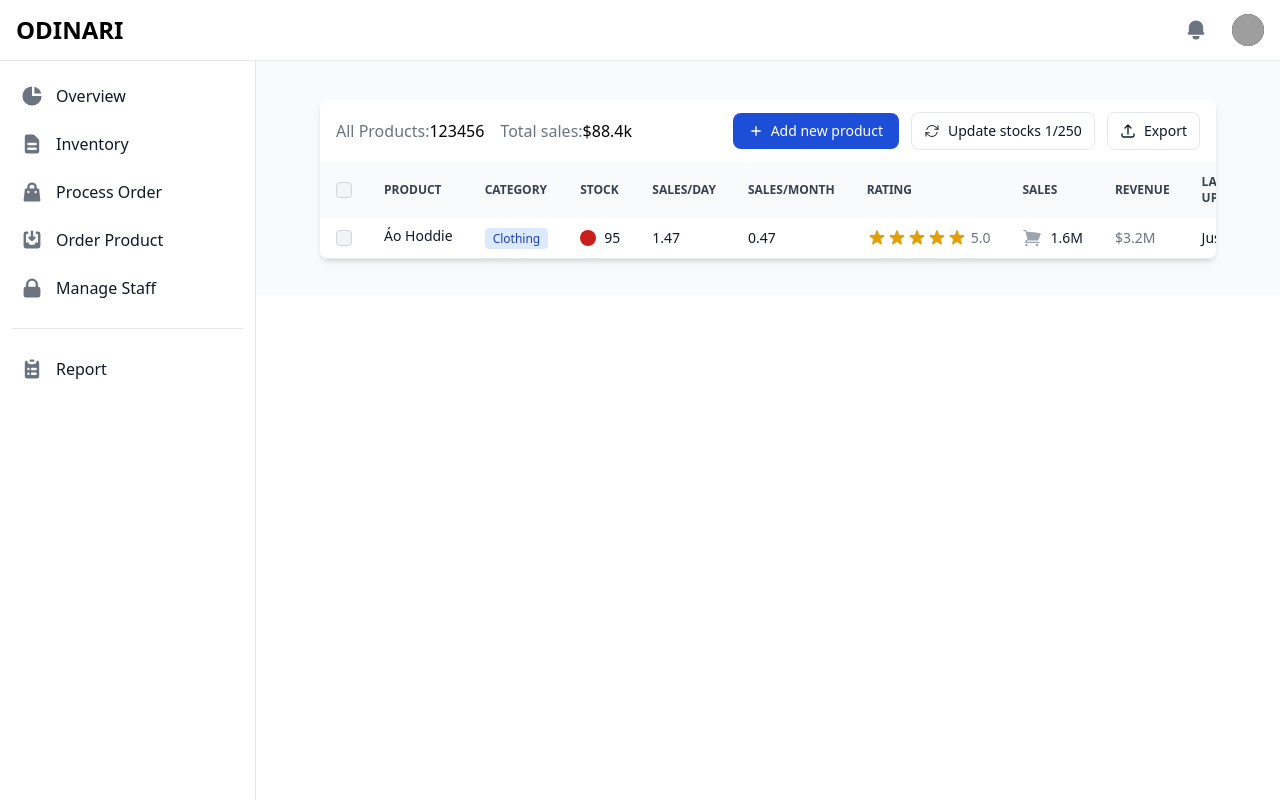
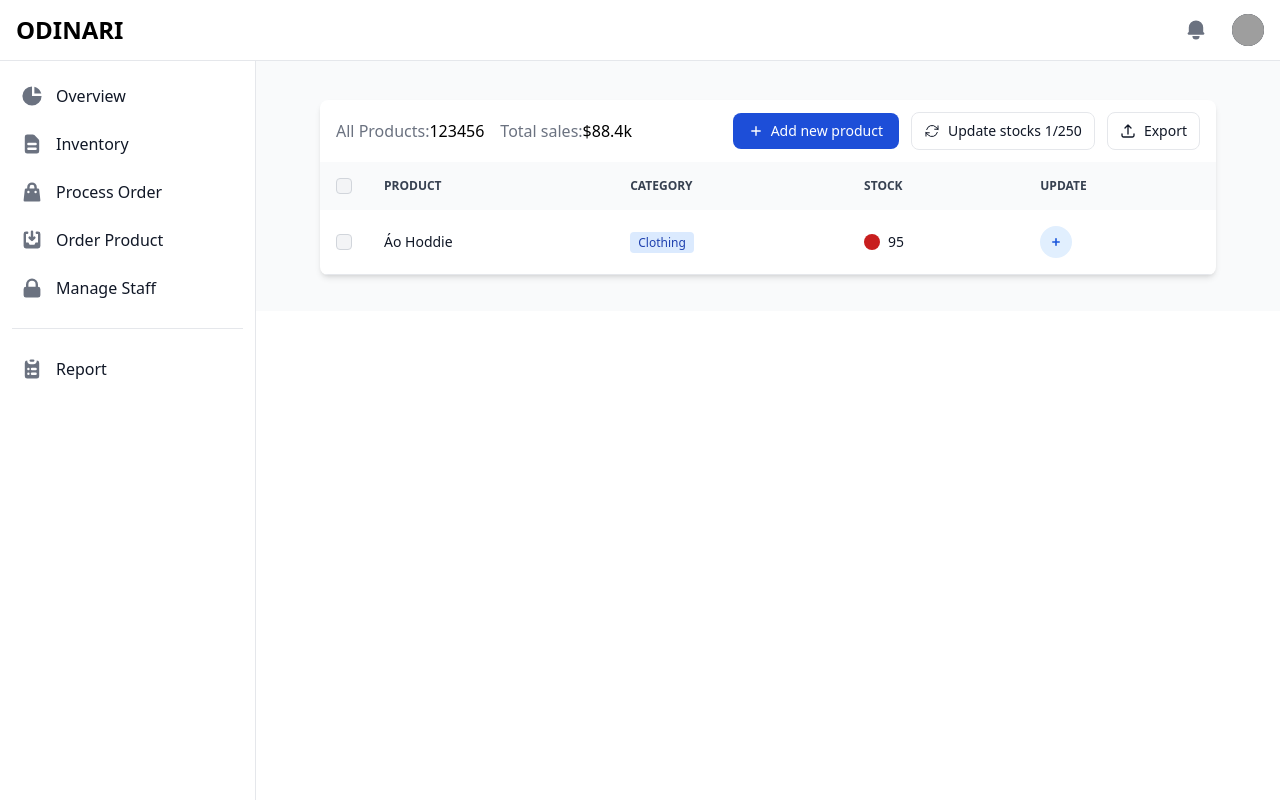
Before and after one commit to dltm1410/SEM-DPOM-FE, a React (Vite) app: page /staff in a window 1280 px wide. Both pictures are taken after a click on the button "Inventory". Built offline with nearby package versions, Linux system fonts and the light colour scheme; grey boxes are pictures that could not be loaded.

Commit message:
Remove some columns and pop-up for updating

```diff
--- a/src/components/ManageProduct.jsx
+++ b/src/components/ManageProduct.jsx
@@ -13,6 +13,13 @@ const ManageProduct = () => {
     category: "",
     stock: "",
     price: "",
+  });
+  const [isUpdateStockModalOpen, setIsUpdateStockModalOpen] = useState(false);
+  const [selectedProduct, setSelectedProduct] = useState(null);
+  const [updateForm, setUpdateForm] = useState({
+    stock: "",
+    address: "",
+    phone: ""
   });
 
   const handleAddProduct = (e) => {
@@ -129,29 +136,15 @@ const ManageProduct = () => {
                     Stock
                   </th>
                   <th scope="col" className="px-4 py-3">
-                    Sales/Day
-                  </th>
-                  <th scope="col" className="px-4 py-3">
-                    Sales/Month
-                  </th>
-                  <th scope="col" className="px-4 py-3">
-                    Rating
-                  </th>
-                  <th scope="col" className="px-4 py-3">
-                    Sales
-                  </th>
-                  <th scope="col" className="px-4 py-3">
-                    Revenue
-                  </th>
-                  <th scope="col" className="px-4 py-3">
-                    Last Update
+                    Update
                   </th>
                 </tr>
               </thead>
               <tbody>
-                {/* Product Row 1 */}
+                {/* Product Row */}
                 <tr className="border-b dark:border-gray-600 hover:bg-gray-100 dark:hover:bg-gray-700">
-                  <td className="w-4 px-4 py-3">
+                  {/* Checkbox cell */}
+                  <td className="w-4 px-4 py-4">
                     <div className="flex items-center">
                       <input
                         id="checkbox-table-search-1"
@@ -159,73 +152,52 @@ const ManageProduct = () => {
                         onClick={(e) => e.stopPropagation()}
                         className="w-4 h-4 bg-gray-100 border-gray-300 rounded text-primary-600 focus:ring-primary-500 dark:focus:ring-primary-600 dark:ring-offset-gray-800 focus:ring-2 dark:bg-gray-700 dark:border-gray-600"
                       />
-                      <label
-                        htmlFor="checkbox-table-search-1"
-                        className="sr-only"
-                      >
-                        checkbox
-                      </label>
+                      <label htmlFor="checkbox-table-search-1" className="sr-only">checkbox</label>
                     </div>
                   </td>
-                  <th
-                    scope="row"
-                    className="flex items-center px-4 py-2 font-medium text-gray-900 whitespace-nowrap dark:text-white"
-                  >
+                  {/* Product name cell */}
+                  <td className="px-4 py-4 font-medium text-gray-900 whitespace-nowrap dark:text-white">
                     Áo Hoddie
-                  </th>
-                  <td className="px-4 py-2">
+                  </td>
+                  {/* Category cell */}
+                  <td className="px-4 py-4">
                     <span className="bg-primary-100 text-primary-800 text-xs font-medium px-2 py-0.5 rounded dark:bg-primary-900 dark:text-primary-300">
                       Clothing
                     </span>
                   </td>
-                  <td className="px-4 py-2 font-medium text-gray-900 whitespace-nowrap dark:text-white">
+                  {/* Stock cell */}
+                  <td className="px-4 py-4 font-medium text-gray-900 whitespace-nowrap dark:text-white">
                     <div className="flex items-center">
                       <div className="inline-block w-4 h-4 mr-2 bg-red-700 rounded-full"></div>
                       95
                     </div>
                   </td>
-                  <td className="px-4 py-2 font-medium text-gray-900 whitespace-nowrap dark:text-white">
-                    1.47
-                  </td>
-                  <td className="px-4 py-2 font-medium text-gray-900 whitespace-nowrap dark:text-white">
-                    0.47
-                  </td>
-                  <td className="px-4 py-2 font-medium text-gray-900 whitespace-nowrap dark:text-white">
-                    <div className="flex items-center">
-                      {[...Array(5)].map((_, index) => (
-                        <svg
-                          key={index}
-                          aria-hidden="true"
-                          className="w-5 h-5 text-yellow-400"
-                          fill="currentColor"
-                          viewBox="0 0 20 20"
-                          xmlns="http://www.w3.org/2000/svg"
-                        >
-                          <path d="M9.049 2.927c.3-.921 1.603-.921 1.902 0l1.07 3.292a1 1 0 00.95.69h3.462c.969 0 1.371 1.24.588 1.81l-2.8 2.034a1 1 0 00-.364 1.118l1.07 3.292c.3.921-.755 1.688-1.54 1.118l-2.8-2.034a1 1 0 00-1.175 0l-2.8 2.034c-.784.57-1.838-.197-1.539-1.118l1.07-3.292a1 1 0 00-.364-1.118L2.98 8.72c-.783-.57-.38-1.81.588-1.81h3.461a1 1 0 00.951-.69l1.07-3.292z" />
-                        </svg>
-                      ))}
-                      <span className="ml-1 text-gray-500 dark:text-gray-400">
-                        5.0
-                      </span>
-                    </div>
-                  </td>
-                  <td className="px-4 py-2 font-medium text-gray-900 whitespace-nowrap dark:text-white">
-                    <div className="flex items-center">
+                  {/* Update button cell */}
+                  <td className="px-4 py-4 font-medium text-gray-900 whitespace-nowrap dark:text-white">
+                    <button
+                      onClick={() => {
+                        setSelectedProduct({
+                          name: "Áo Hoddie",
+                          category: "Clothing",
+                          currentStock: 95
+                        });
+                        setIsUpdateStockModalOpen(true);
+                      }}
+                      className="inline-flex items-center justify-center w-8 h-8 text-sm font-semibold rounded-full bg-blue-100 text-blue-700 hover:bg-blue-200 focus:outline-none focus:ring-2 focus:ring-blue-500 focus:ring-offset-2 dark:bg-blue-700 dark:text-blue-100 dark:hover:bg-blue-600"
+                    >
                       <svg
+                        className="w-4 h-4"
+                        fill="currentColor"
+                        viewBox="0 0 20 20"
                         xmlns="http://www.w3.org/2000/svg"
-                        viewBox="0 0 24 24"
-                        fill="currentColor"
-                        className="w-5 h-5 mr-2 text-gray-400"
-                        aria-hidden="true"
                       >
-                        <path d="M2.25 2.25a.75.75 0 000 1.5h1.386c.17 0 .318.114.362.278l2.558 9.592a3.752 3.752 0 00-2.806 3.63c0 .414.336.75.75.75h15.75a.75.75 0 000-1.5H5.378A2.25 2.25 0 017.5 15h11.218a.75.75 0 00.674-.421 60.358 60.358 0 002.96-7.228.75.75 0 00-.525-.965A60.864 60.864 0 005.68 4.509l-.232-.867A1.875 1.875 0 003.636 2.25H2.25zM3.75 20.25a1.5 1.5 0 113 0 1.5 1.5 0 01-3 0zM16.5 20.25a1.5 1.5 0 113 0 1.5 1.5 0 01-3 0z" />
+                        <path
+                          fillRule="evenodd"
+                          d="M10 5a1 1 0 011 1v3h3a1 1 0 110 2h-3v3a1 1 0 11-2 0v-3H6a1 1 0 110-2h3V6a1 1 0 011-1z"
+                          clipRule="evenodd"
+                        />
                       </svg>
-                      1.6M
-                    </div>
-                  </td>
-                  <td className="px-4 py-2">$3.2M</td>
-                  <td className="px-4 py-2 font-medium text-gray-900 whitespace-nowrap dark:text-white">
-                    Just now
+                    </button>
                   </td>
                 </tr>
 
@@ -289,6 +261,110 @@ const ManageProduct = () => {
           </div>
         </div>
       )}
+
+      {/* Update Product Modal */}
+      {isUpdateStockModalOpen && selectedProduct && (
+        <div className="fixed inset-0 z-50 flex items-center justify-center bg-black bg-opacity-50">
+          <div className="relative bg-white dark:bg-gray-800 rounded-lg p-6 w-full max-w-md">
+            <h3 className="text-xl font-semibold text-gray-900 dark:text-white mb-4 text-center">
+              Update Product Information
+            </h3>
+            <form onSubmit={(e) => {
+              e.preventDefault();
+              console.log("Updating product with:", updateForm);
+              setIsUpdateStockModalOpen(false);
+              setUpdateForm({ stock: "", address: "", phone: "" });
+            }}>
+              <div className="space-y-4">
+                {/* Product Name - Read Only */}
+                <div>
+                  <label className="block mb-2 text-sm font-medium text-gray-900 dark:text-white">
+                    Product Name
+                  </label>
+                  <input
+                    type="text"
+                    value={selectedProduct.name}
+                    disabled
+                    className="bg-gray-100 border border-gray-300 text-gray-900 text-sm rounded-lg block w-full p-2.5 dark:bg-gray-700 dark:border-gray-600 dark:text-gray-400"
+                  />
+                </div>
+
+                {/* Category - Read Only */}
+                <div>
+                  <label className="block mb-2 text-sm font-medium text-gray-900 dark:text-white">
+                    Category
+                  </label>
+                  <input
+                    type="text"
+                    value={selectedProduct.category}
+                    disabled
+                    className="bg-gray-100 border border-gray-300 text-gray-900 text-sm rounded-lg block w-full p-2.5 dark:bg-gray-700 dark:border-gray-600 dark:text-gray-400"
+                  />
+                </div>
+
+                {/* Stock - Editable */}
+                <div>
+                  <label className="block mb-2 text-sm font-medium text-gray-900 dark:text-white">
+                    Stock
+                  </label>
+                  <input
+                    type="number"
+                    value={updateForm.stock}
+                    onChange={(e) => setUpdateForm({...updateForm, stock: e.target.value})}
+                    placeholder={`Current: ${selectedProduct.currentStock}`}
+                    className="bg-gray-50 border border-gray-300 text-gray-900 text-sm rounded-lg focus:ring-primary-600 focus:border-primary-600 block w-full p-2.5 dark:bg-gray-700 dark:border-gray-600 dark:placeholder-gray-400 dark:text-white"
+                  />
+                </div>
+
+                {/* Address - New Field */}
+                <div>
+                  <label className="block mb-2 text-sm font-medium text-gray-900 dark:text-white">
+                    Address
+                  </label>
+                  <input
+                    type="text"
+                    value={updateForm.address}
+                    onChange={(e) => setUpdateForm({...updateForm, address: e.target.value})}
+                    placeholder="Enter address"
+                    className="bg-gray-50 border border-gray-300 text-gray-900 text-sm rounded-lg focus:ring-primary-600 focus:border-primary-600 block w-full p-2.5 dark:bg-gray-700 dark:border-gray-600 dark:placeholder-gray-400 dark:text-white"
+                  />
+                </div>
+
+                {/* Phone - New Field */}
+                <div>
+                  <label className="block mb-2 text-sm font-medium text-gray-900 dark:text-white">
+                    Phone
+                  </label>
+                  <input
+                    type="text"
+                    value={updateForm.phone}
+                    onChange={(e) => setUpdateForm({...updateForm, phone: e.target.value})}
+                    placeholder="Enter phone"
+                    className="bg-gray-50 border border-gray-300 text-gray-900 text-sm rounded-lg focus:ring-primary-600 focus:border-primary-600 block w-full p-2.5 dark:bg-gray-700 dark:border-gray-600 dark:placeholder-gray-400 dark:text-white"
+                  />
+                </div>
+
+                {/* Thêm các nút ở cuối form */}
+                <div className="flex justify-center space-x-3 mt-6">
+                  <button
+                    type="button"
+                    onClick={() => setIsUpdateStockModalOpen(false)}
+                    className="px-4 py-2 text-sm font-medium text-white bg-red-600 border border-red-600 rounded-lg hover:bg-red-700 focus:ring-4 focus:outline-none focus:ring-red-200 dark:bg-red-700 dark:text-white dark:border-red-600 dark:hover:bg-red-800 dark:focus:ring-red-600"
+                  >
+                    Cancel
+                  </button>
+                  <button
+                    type="submit"
+                    className="px-4 py-2 text-sm font-medium text-white bg-blue-700 rounded-lg hover:bg-blue-800 focus:ring-4 focus:outline-none focus:ring-blue-300 dark:bg-blue-600 dark:hover:bg-blue-700 dark:focus:ring-blue-800"
+                  >
+                    Save
+                  </button>
+                </div>
+              </div>
+            </form>
+          </div>
+        </div>
+      )}
     </section>
   );
 };
```
